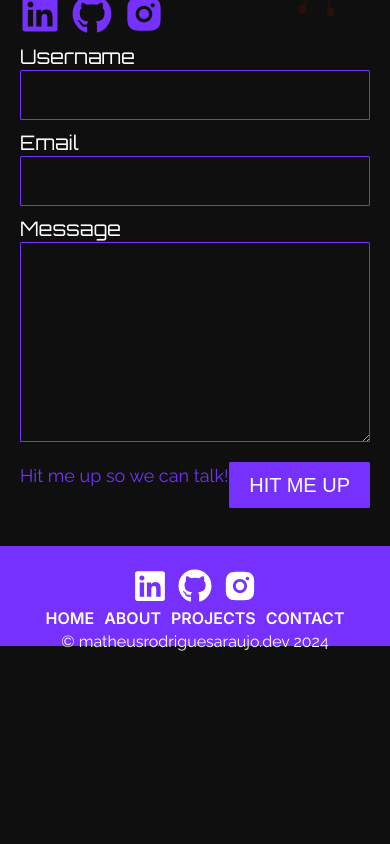
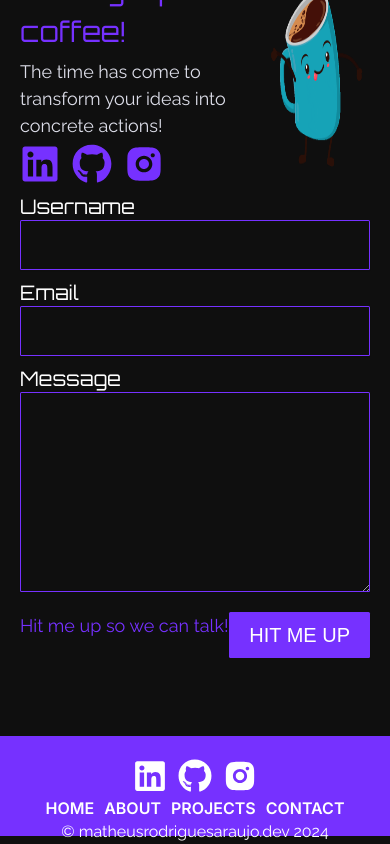
Before and after one commit to Matheus-Rodrigues-Araujo/portfolio, a Next.js app in the folder portfolio-app/: page / in a window 390 px wide. Shown: the part 3690-4534 px from the top of the page. Before the commit the page ends 4344 px from the top, so only its background shows below. Built offline with nearby package versions, Linux system fonts and the light colour scheme.

Commit message:
gap added to layout.tsx | margin top added to footer

```diff
--- a/portfolio-app/components/footer.tsx
+++ b/portfolio-app/components/footer.tsx
@@ -4,7 +4,7 @@ import { RiInstagramFill } from "react-icons/ri";
 
 export default function Footer() {
   return (
-    <footer className="flex h-[100px] bg-purple py-20 md:py-0">
+    <footer className="flex h-[100px] bg-purple mt-40 py-20 md:py-0 md:mt-0">
       <div className="footer-container flex flex-col grow items-center justify-evenly ">
         <div className="flex justify-center gap-5" >
           <FaLinkedin className="icon" />
--- a/portfolio-app/src/app/layout.tsx
+++ b/portfolio-app/src/app/layout.tsx
@@ -41,7 +41,7 @@ export default function RootLayout({
         <Header />
 
         {/* <div className="pt-[60px] lg:pt-[60px] lg:grid grid-flow-row auto-rows-[100svh]" id="main"> */}
-        <div className="pt-[60px] gap-10 lg:pt-0 grid grid-flow-row auto-rows-[100svh_100svh_auto_100svh] lg:auto-rows-[100svh_100svh_auto_100svh] " id="main">
+        <div className="pt-[60px] gap-60 md:gap-10 lg:pt-0 grid grid-flow-row auto-rows-[100svh_100svh_auto_100svh] lg:auto-rows-[100svh_100svh_auto_100svh] " id="main">
           {children}
         </div>
 
```
